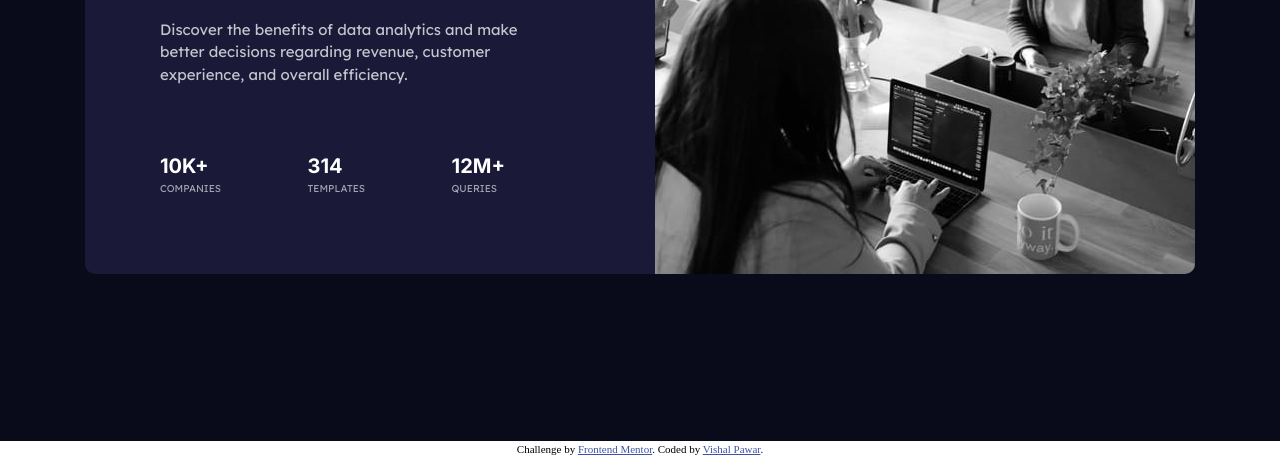
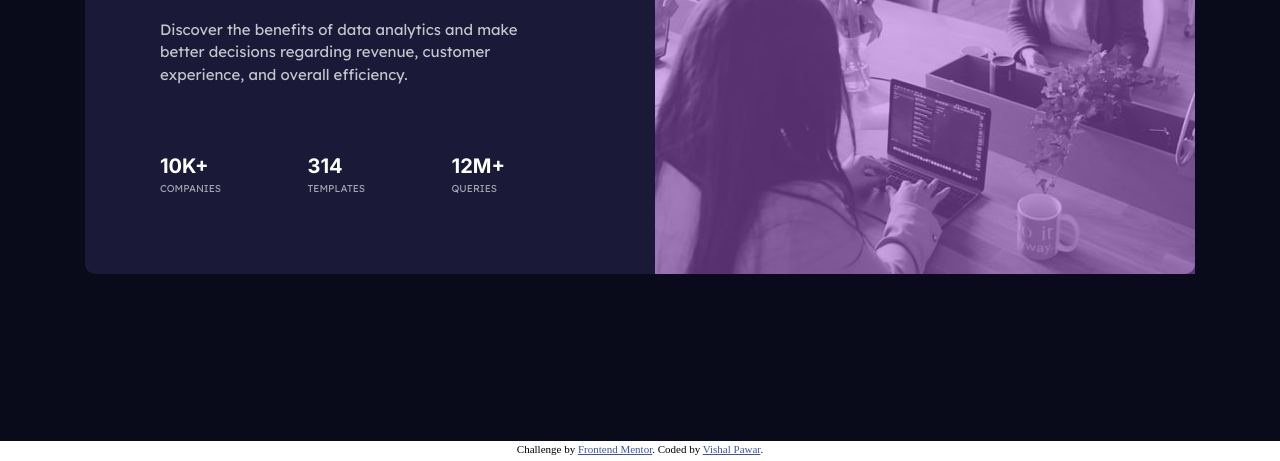
Before and after one commit to vishalpawarR/stats-preview-card, a plain HTML site: page index.html in a window 1280 px wide. Shown: the part 339-800 px from the top of the page. Drawn offline with Linux system fonts and the light colour scheme.

Commit message:
style: added img overlay

```diff
--- a/style.css
+++ b/style.css
@@ -95,6 +95,7 @@ picture {
     border-top-right-radius: 10px;
     border-bottom-right-radius: 10px;
     height: 100%;
+    position: relative;
 }
 
 .stat-heading,
@@ -136,6 +137,16 @@ picture {
     font-size: 10px;
 }
 
+.img::after {
+    content: '';
+    position: absolute;
+    top: 0;
+    left: 0;
+    width: 100%;
+    height: 100%;
+    background-color: hsla(277, 64%, 61%, 0.5);
+}
+
 @media only screen and (max-width: 767px) {
     .stat-container {
         flex-direction: column;
```
